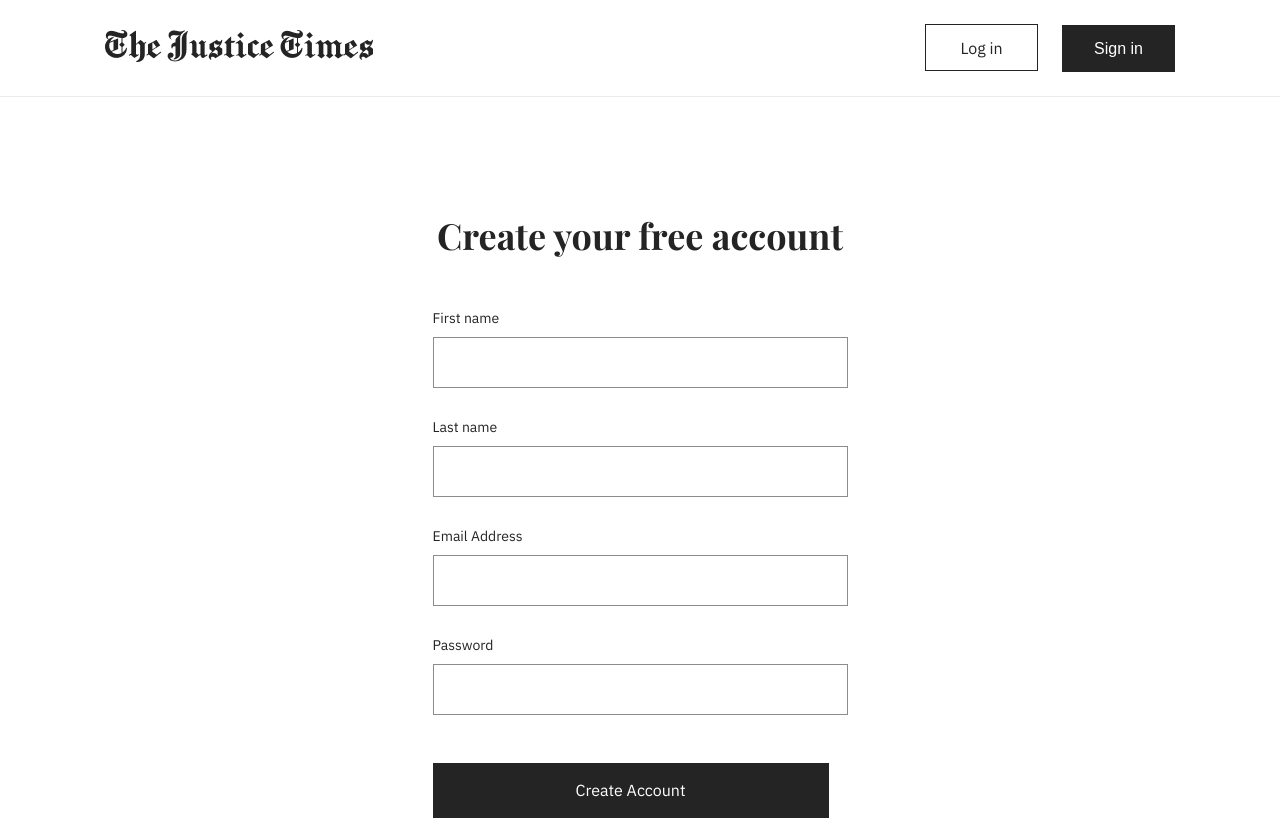
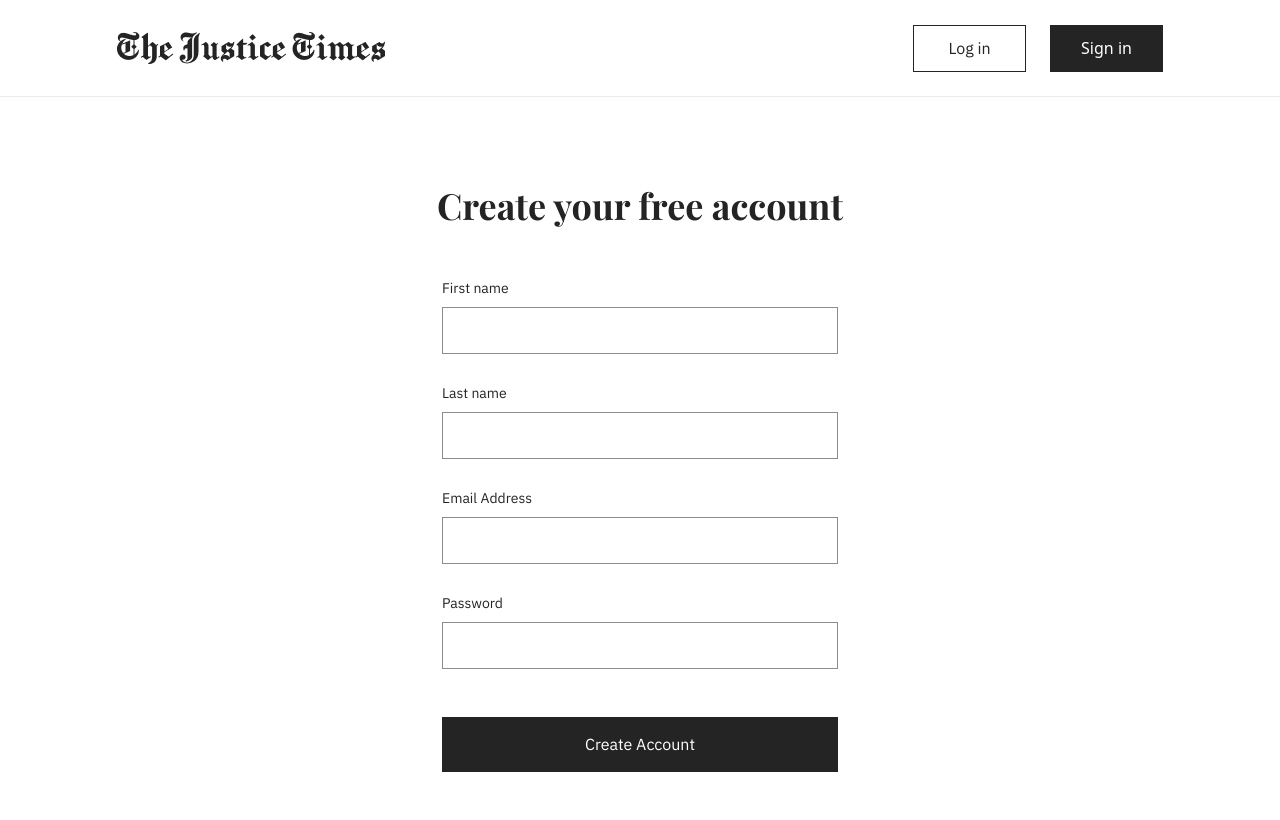
Before and after one commit to shopinDan/justice-times, a React (Create React App) app: page /sigin in a window 1280 px wide. Shown: the top 820 px of the page. Built offline with nearby package versions, Linux system fonts and the light colour scheme.

Commit message:
Fix ProfileForm.scss

```diff
--- a/src/App.js
+++ b/src/App.js
@@ -1,6 +1,6 @@
 import React from 'react';
 
-
+import 'bootstrap/dist/css/bootstrap.min.css'
 import './App.scss';
 
 import Header from "./components/header/Header";
--- a/src/App.scss
+++ b/src/App.scss
@@ -5,5 +5,5 @@
 }
 .container{
   max-width: 1070px;
-  margin: 0px auto;
+  margin: auto;
 }
--- a/src/components/AddArticleForm/AddArticleForm.scss
+++ b/src/components/AddArticleForm/AddArticleForm.scss
@@ -37,3 +37,7 @@ div.rdw-editor-main{
   padding: 20px 15px;
   height: 335px;
 }
+a.rdw-dropdown-selectedtext{
+  color: #242424;
+  text-decoration: none;
+}
--- a/src/components/ProfileForm/ProfileForm.scss
+++ b/src/components/ProfileForm/ProfileForm.scss
@@ -4,8 +4,7 @@
     display: flex;
   }
   &__foto{
-    max-width: 366px;
-    width: 100%;
+    width: 366px;
     height: 382px;
     display: flex;
     border: 10px solid #F2F2F2;
```
